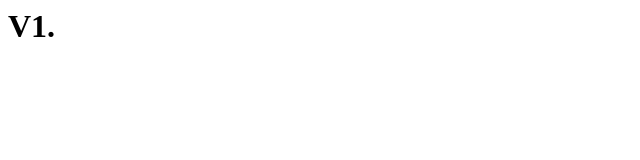
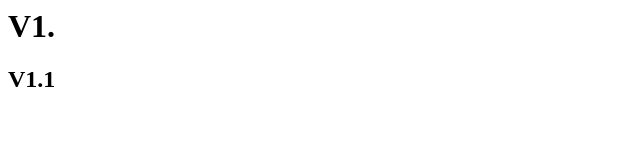
Before and after one commit to llamarck/base, a plain HTML site: page index.html in a window 1280 px wide. Shown: the full height of the page, 0-640 px from the left. Drawn offline with Linux system fonts and the light colour scheme.

Commit message:
Adicionando um <h2>

```diff
--- a/index.html
+++ b/index.html
@@ -1,3 +1,4 @@
 <html>
 <h1> V1. </h1>
+<h2> V1.1 </h1>
 </html>
```
